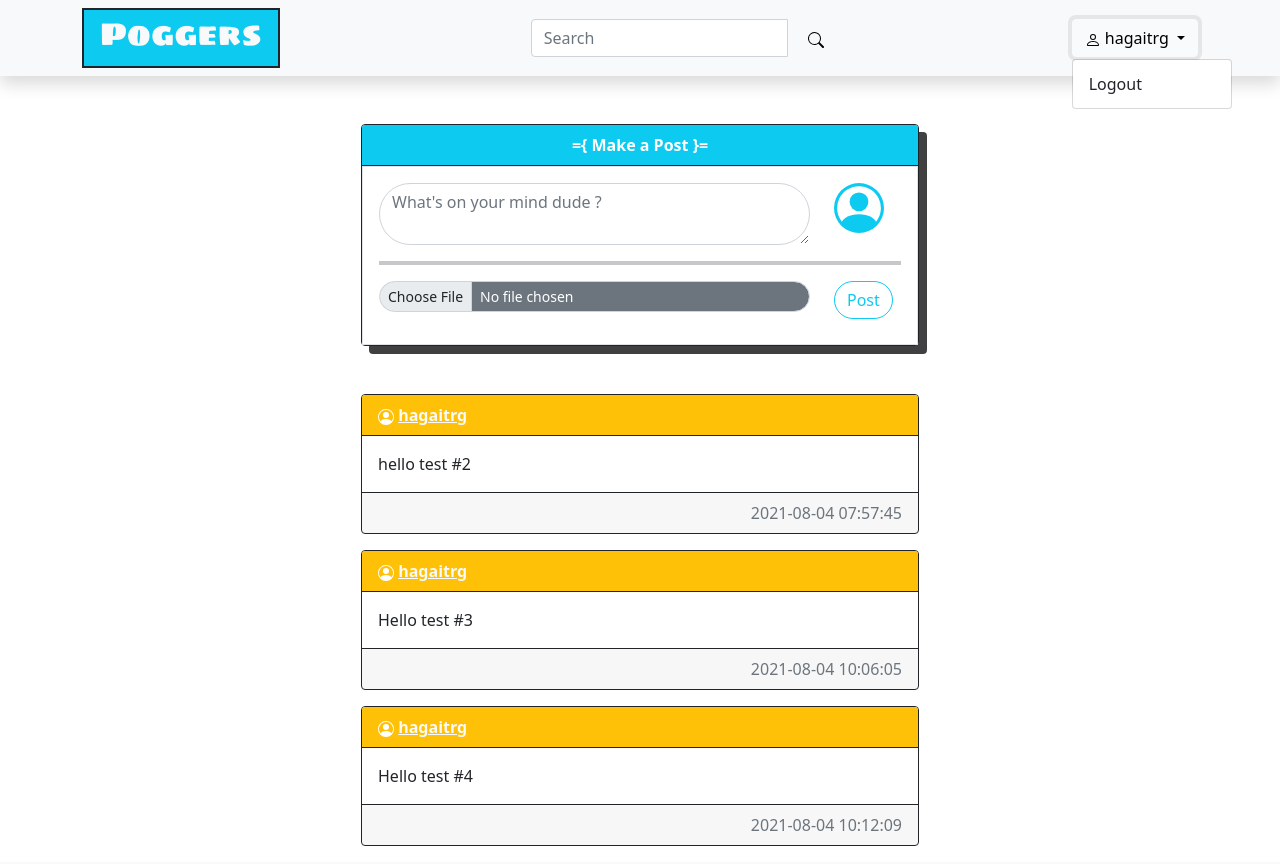
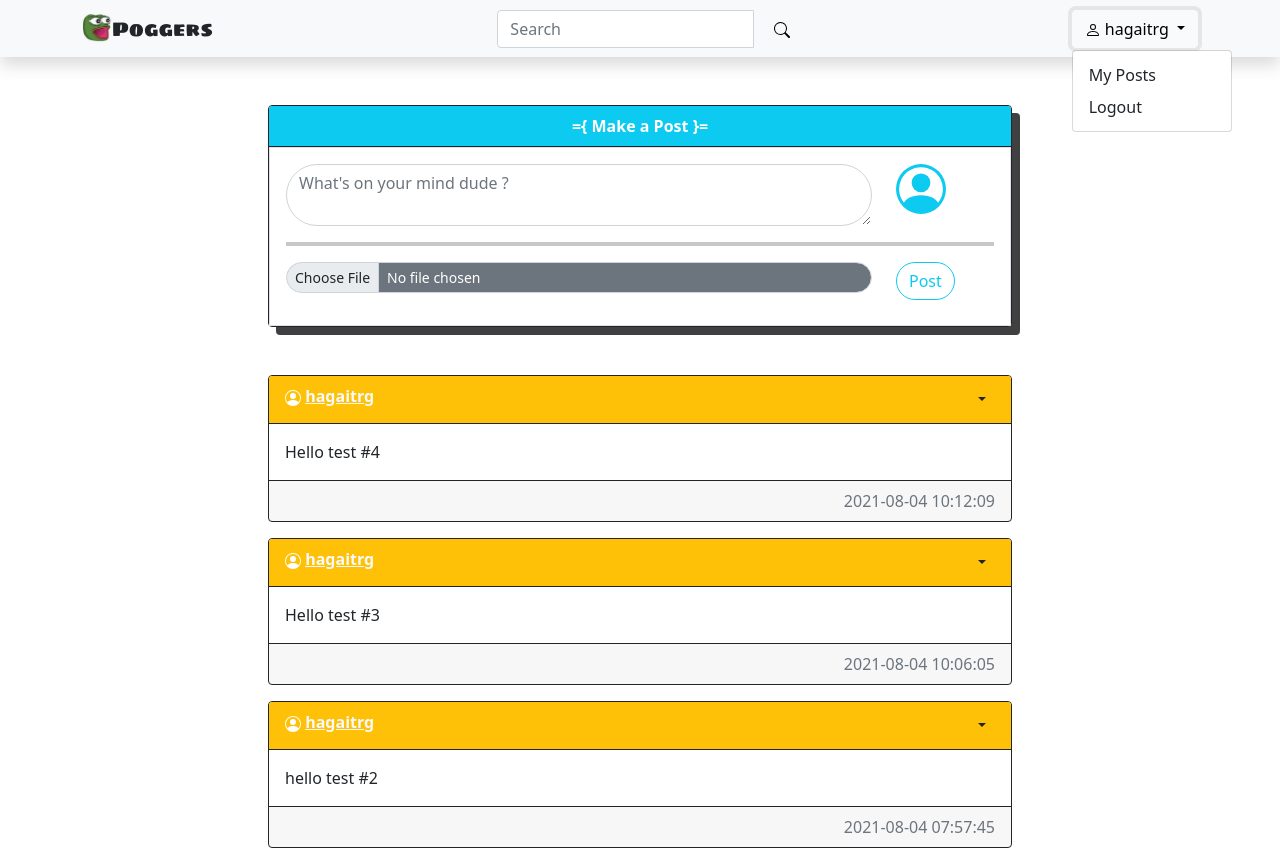
Before and after one commit to hagaitrg/flask-crud-basic, a Flask app: page / in a window 1280 px wide, after a click that opens the changed part. Run offline with Flask 2, Linux system fonts and the light colour scheme; a user stored in the database is signed in; data comes from the database, SQL or seed files in the repository; both versions use the stored data as it was after the commit.

Commit message:
users can delete their posts

```diff
--- a/website/static/css/style.css
+++ b/website/static/css/style.css
@@ -1,6 +1,7 @@
 @import url("https://fonts.googleapis.com/css2?family=Sigmar+One&display=swap");
 
-.app-name {
+.app-name,
+.my-post {
   font-family: "Sigmar One", cursive;
   /* text-shadow: 3px 3px black; */
 }
--- a/website/templates/base.html
+++ b/website/templates/base.html
@@ -15,7 +15,7 @@
     <nav class="navbar navbar-expand-lg navbar-light bg-light shadow">
       <div class="container">
         <div class="d-flex justify-content-start">
-          <a class="navbar-brand text-light bg-info border border-2 border-dark ps-3 pe-3" href="/"><h2 class="app-name">Poggers</h2></a>
+          <a class="navbar-brand text-dark app-name" href="/"> <img src="{{ url_for('static',filename='img/logo.png') }}" alt="" width="30" height="30" class="d-inline-block align-text-top" />Poggers</a>
         </div>
         <div class="d-flex justify-content-center">
           <form class="d-flex">
@@ -45,6 +45,7 @@
                 {{user.name}}
               </button>
               <ul class="dropdown-menu">
+                <li><a class="dropdown-item" href="/posts/{{user.name}}">My Posts</a></li>
                 <li><a class="dropdown-item" href="/logout">Logout</a></li>
               </ul>
             </div>
--- a/website/templates/home.html
+++ b/website/templates/home.html
@@ -1,4 +1,4 @@
-{% extends "base.html" %} {% block title %}Home{% endblock %} {% block content %}
+{% extends "base.html" %} {% block title %}Poggers - Home{% endblock %} {% block content %}
 <!-- Memanggil pesan dari flask  -->
 {% with messages = get_flashed_messages(with_categories=True) %} {% if messages %} {% for category, message in messages %}
 <svg xmlns="http://www.w3.org/2000/svg" style="display: none">
@@ -27,7 +27,7 @@
 </div>
 {% endif %} {% endfor %} {% endif %} {% endwith %}
 <div class="d-flex justify-content-center">
-  <div class="col-sm-6">
+  <div class="col-sm-8">
     <div class="card rounded-start border border-dark card-post mb-5">
       <div class="card-header bg-info border-dark text-center text-white"><strong>={ Make a Post }=</strong></div>
       <div class="card-body border">
@@ -56,7 +56,7 @@
 
     {% for post in posts %}
     <div class="card rounded-start border border-dark mb-3">
-      <div class="card-header bg-warning border-dark text-left text-white">
+      <div class="card-header bg-warning border-dark text-left text-white d-flex justify-content-between align-item-center">
         <strong
           ><svg xmlns="http://www.w3.org/2000/svg" width="16" height="16" fill="currentColor" class="bi bi-person-circle" viewBox="0 0 16 16">
             <path d="M11 6a3 3 0 1 1-6 0 3 3 0 0 1 6 0z" />
@@ -64,6 +64,16 @@
           </svg>
           <a href="/posts/{{post.user.name}}" class="text-light">{{post.user.name}}</a></strong
         >
+
+        {% if user.id == post.author %}
+        <div class="dropdown">
+          <button class="btn dropdown-toggle btn-sm" type="button" id="dropdownMenuButton1" data-bs-toggle="dropdown" aria-expanded="false"></button>
+          <ul class="dropdown-menu" aria-labelledby="dropdownMenuButton1">
+            <li><a class="dropdown-item" href="/delete-post/{{post.id}}">Delete</a></li>
+            <li><a class="dropdown-item" href="/edit-post/{{post.id}}">Edit</a></li>
+          </ul>
+        </div>
+        {% endif %}
       </div>
       <div class="card-body">
         <p class="card-text">{{post.post}}</p>
--- a/website/templates/login.html
+++ b/website/templates/login.html
@@ -9,7 +9,7 @@
     <link href="https://cdn.jsdelivr.net/npm/bootstrap@5.0.2/dist/css/bootstrap.min.css" rel="stylesheet" integrity="sha384-EVSTQN3/azprG1Anm3QDgpJLIm9Nao0Yz1ztcQTwFspd3yD65VohhpuuCOmLASjC" crossorigin="anonymous" />
     <link rel="stylesheet" type="text/css" href="{{ url_for('static',filename='css/style.css') }}" />
 
-    <title>Login</title>
+    <title>Poggers - Login</title>
   </head>
   <body>
     <div class="container mt-5">
--- a/website/templates/register.html
+++ b/website/templates/register.html
@@ -9,7 +9,7 @@
     <link href="https://cdn.jsdelivr.net/npm/bootstrap@5.0.2/dist/css/bootstrap.min.css" rel="stylesheet" integrity="sha384-EVSTQN3/azprG1Anm3QDgpJLIm9Nao0Yz1ztcQTwFspd3yD65VohhpuuCOmLASjC" crossorigin="anonymous" />
     <link rel="stylesheet" type="text/css" href="{{ url_for('static',filename='css/style.css') }}" />
 
-    <title>Register</title>
+    <title>Poggers - Register</title>
   </head>
   <body>
     <div class="container mt-5">
--- a/website/views.py
+++ b/website/views.py
@@ -1,8 +1,9 @@
 from flask import Blueprint,  render_template, request
 from flask.helpers import flash, url_for
 from flask_login import login_required, current_user
+from sqlalchemy.sql.functions import user
 from werkzeug.utils import redirect
-from .models import Posts
+from .models import Posts, User
 from . import db
 
 views = Blueprint("views", __name__)
@@ -10,7 +11,7 @@ views = Blueprint("views", __name__)
 @views.route("/")
 @views.route("/home")
 def home():
-    posts = Posts.query.all()
+    posts = Posts.query.order_by(Posts.date_created.desc())
     # menggunakan templating jinja
     return render_template("home.html", user = current_user, posts = posts)
 
@@ -26,3 +27,29 @@ def create_post():
             db.session.commit()
             flash('Post Created!', category="success")
             return redirect(url_for("views.home"))
+
+@views.route("/delete-post/<id>")
+@login_required
+def delete_post(id):
+    post = Posts.query.filter_by(id=id).first()
+
+    if not post:
+        flash('Post does not exist!', category='error')
+    elif current_user.id != post.author:
+        flash('You do not have permission to delete this post!', category='error')
+    else:
+        db.session.delete(post)
+        db.session.commit()
+        flash('Post deleted', category='success')
+    return redirect(url_for('views.home'))
+
+@views.route("/posts/<username>")
+@login_required
+def posts(username):
+    user = User.query.filter_by(name=username).first()
+
+    if not user:
+        flash('Username does not exist', category='error')
+        return redirect(url_for('views.home'))
+    post = Posts.query.filter_by(author = user.id).all()
+    return render_template("posts.html", user=current_user, posts = post, username = username)
```
Also changed, not shown: website/templates/posts.html (+55 -2 lines), website/database.db, website/static/img/logo.png.
